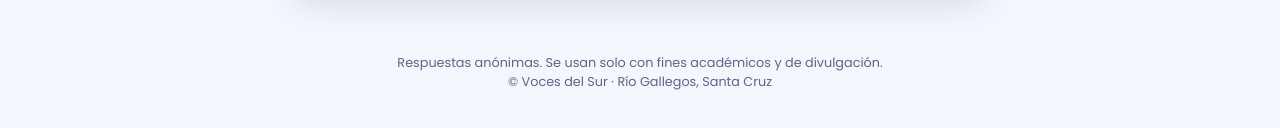
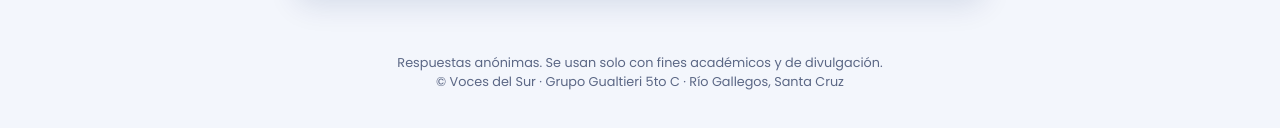
Before and after one commit to MC-Manager-Admin/voces-del-sur, a plain HTML site: page index.html in a window 1280 px wide. Shown: the part 668-796 px from the top of the page. Drawn offline with nearby package versions, Linux system fonts and the light colour scheme.

Commit message:
Update index.html

```diff
--- a/index.html
+++ b/index.html
@@ -32,7 +32,7 @@
   </section>
 </main>
 
-<footer>Respuestas anónimas. Se usan solo con fines académicos y de divulgación.<br>© Voces del Sur · Río Gallegos, Santa Cruz</footer>
+<footer>Respuestas anónimas. Se usan solo con fines académicos y de divulgación.<br>© Voces del Sur · Grupo Gualtieri 5to C · Río Gallegos, Santa Cruz</footer>
 
 <script src="https://cdn.jsdelivr.net/npm/@supabase/supabase-js@2.45.4/dist/umd/supabase.js"></script>
 <script src="config.js"></script>
```
